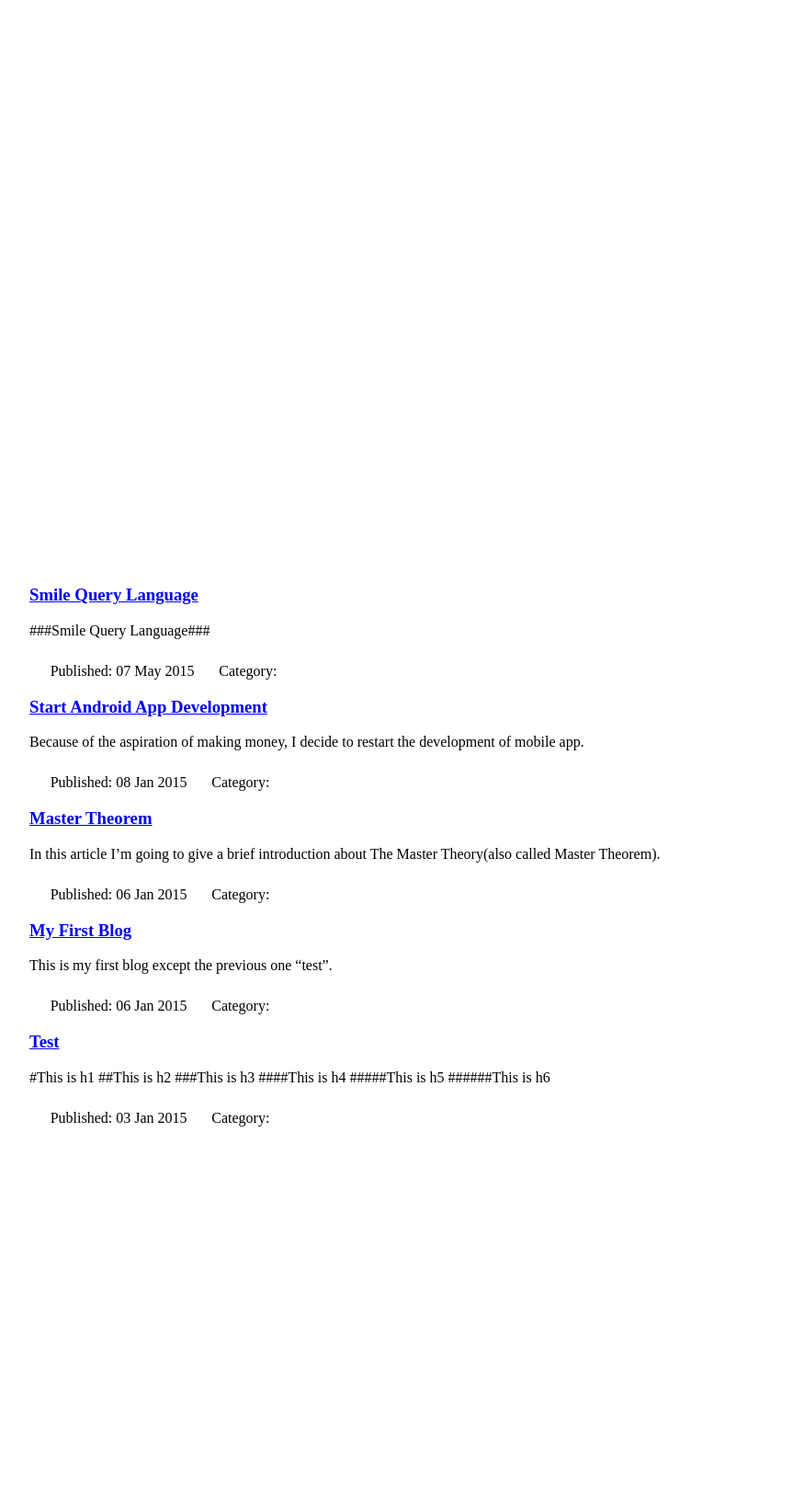
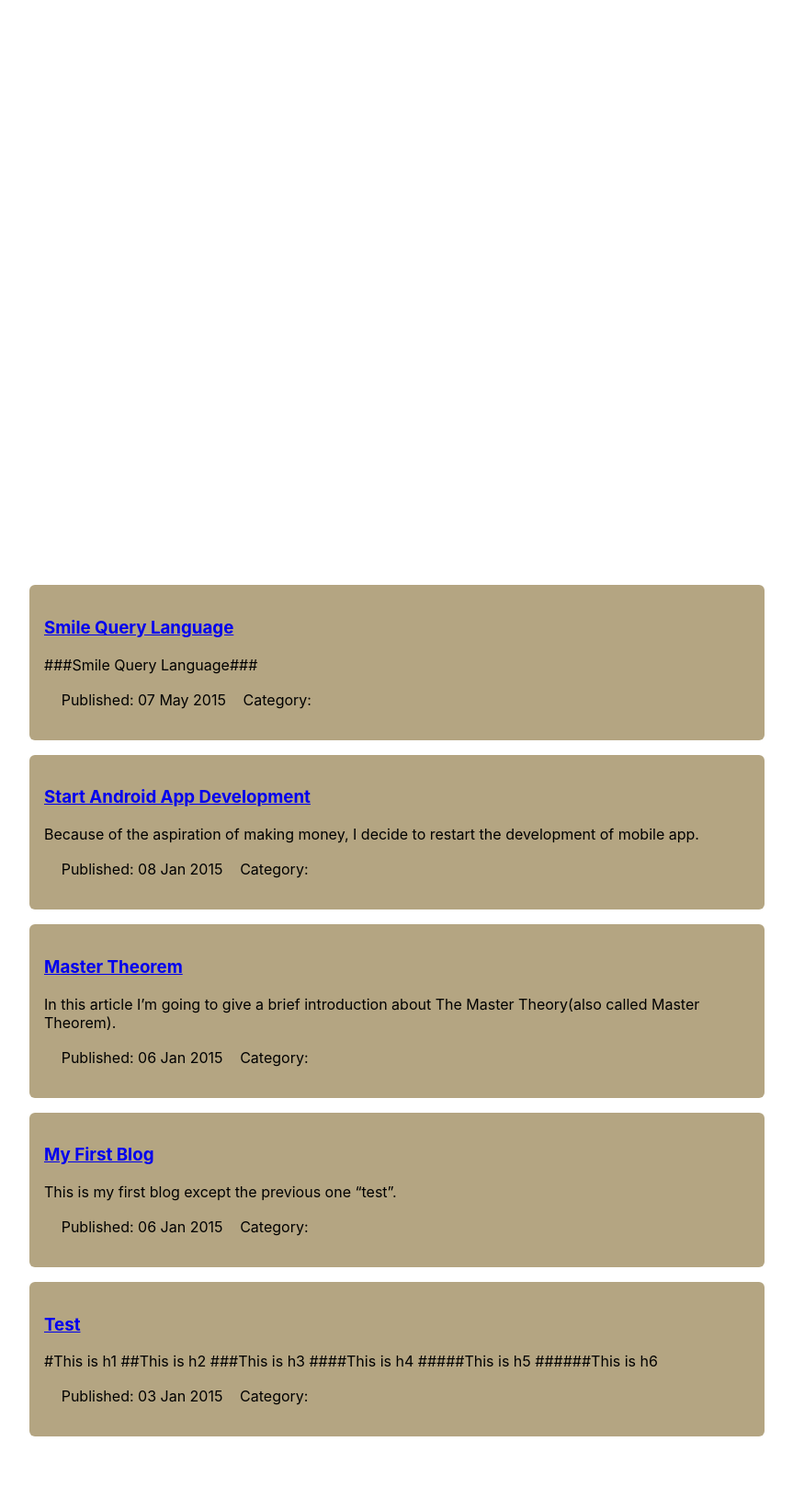
Before and after one commit to wenyuzhao/wenyuzhao.github.io, a Jekyll site: the page built from test.html, in a window 1280 px wide. Shown: the whole page at 92% size, without its empty margins (208-1071 px from the left). Built offline with Jekyll 4.4.1, drawn with Linux system fonts in a browser that asks for light colours; a script that is not in the unit is left out; before the commit the page ends 1305 px from its top, so only the background shows below that.

Commit message:
Update test.html

```diff
--- a/test.html
+++ b/test.html
@@ -3,17 +3,30 @@ title: Wenyu Zhao
 layout: x
 ---
 <style>
-    .article {
-
+    article {
+        background: #B4A582;
+        border-radius: 6px;
+        padding: 1rem;
+        margin-bottom: 1rem;
+    }
+    article .title {
+        color: black;
+        text-decoration: none;
+    }
+    article .info {
+        display: flex;
+        flex-direction: row;
+        align-items: center;
+        justify-content: flex-start;
     }
 </style>
 {% for post in site.posts %}
-    <article>
+    <article class="t-font">
         <h3 class="title"><a href="{{ site.baseurl }}{{ post.url }}" title="{{ post.title }}">{{ post.title }}</a></h3>
         <div class="excerpt">
             <p>{{ post.excerpt }}</p>
         </div>
-        <p>
+        <p class="info">
             <i class="material-icons">&#xE24F;</i>
             Published: {{ post.date | date_to_string }}
             <i class="material-icons">&#xE2C7;</i>
```
